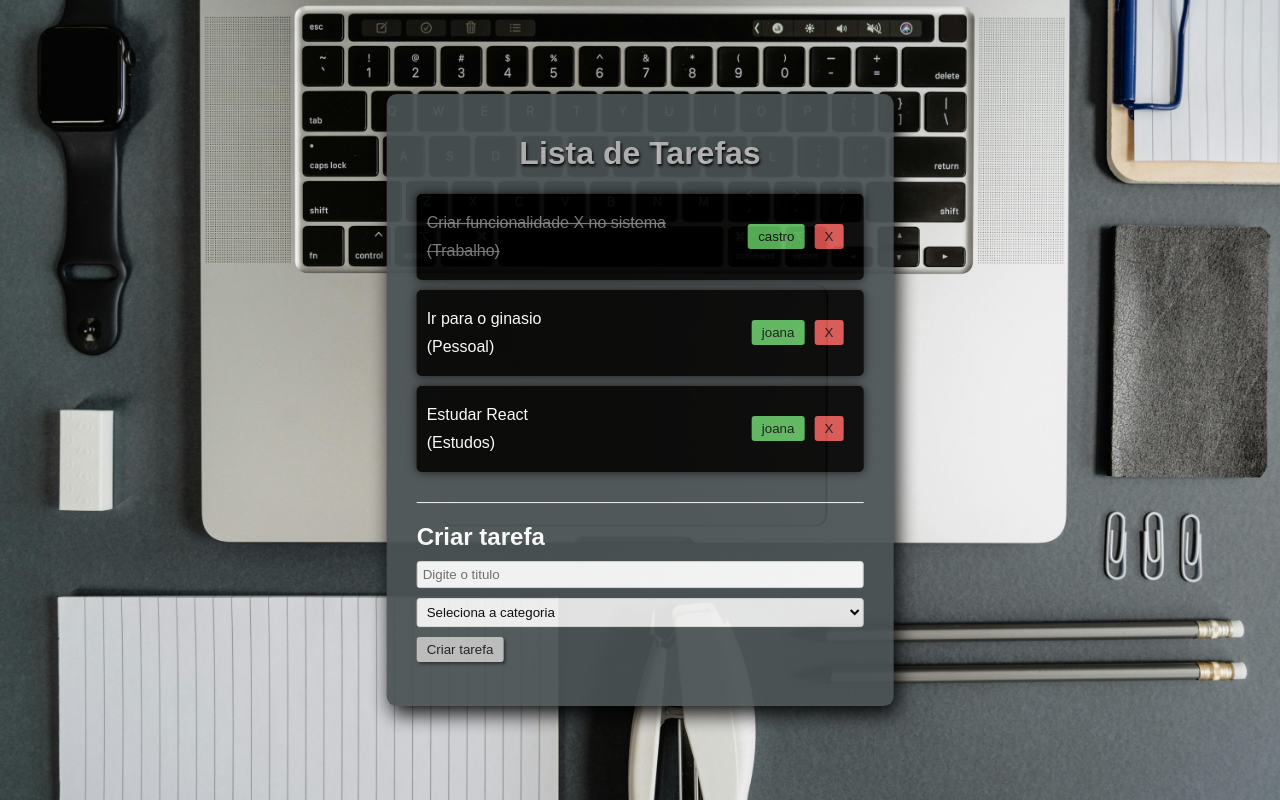
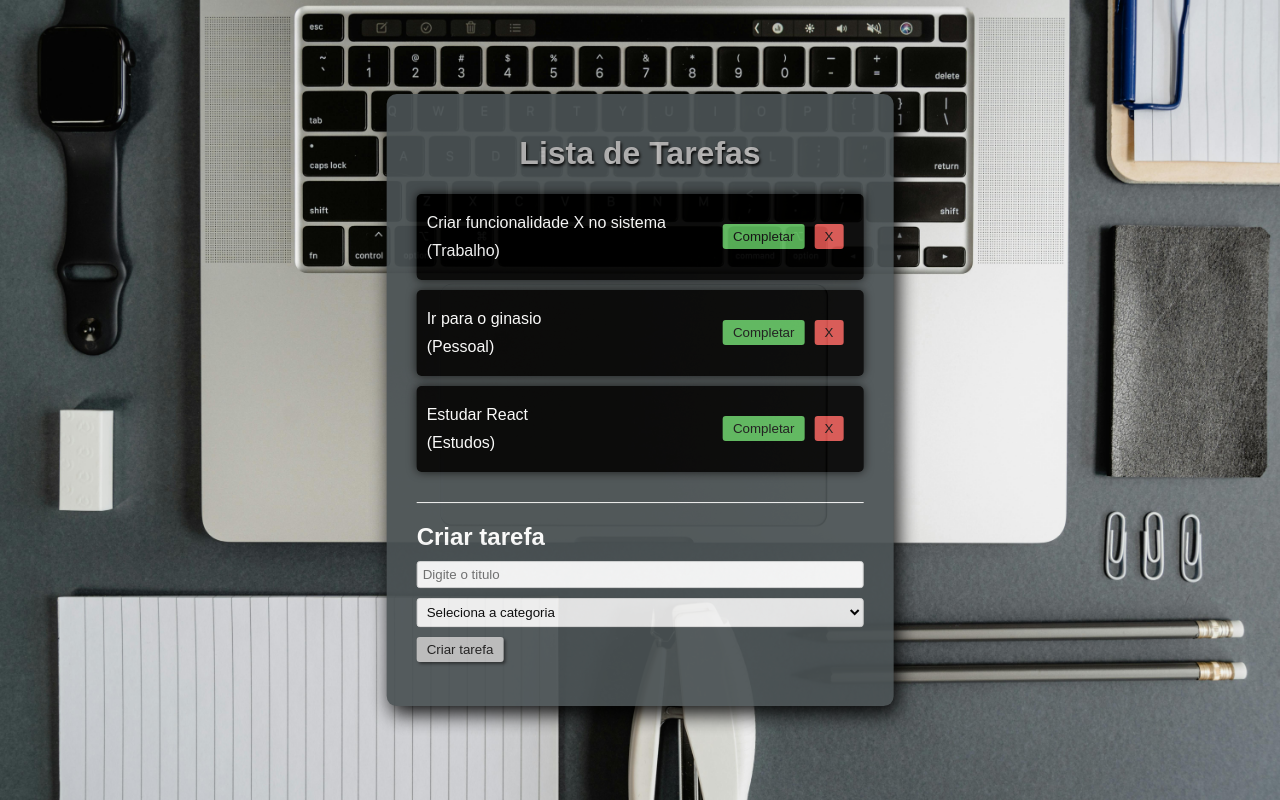
Before and after one commit to joanadecastro/task-management-app-em-React, a React (Vite) app: page / in a window 1280 px wide. Built offline with nearby package versions, Linux system fonts and the light colour scheme.

Commit message:
mark tasks done

```diff
--- a/src/App.css
+++ b/src/App.css
@@ -92,6 +92,7 @@ input, select{
 }
 
 
+/* Adiciona um riscado nas tarefas completas */
 .todo.completed .content p {
   text-decoration: line-through;
   color: gray;
--- a/src/App.jsx
+++ b/src/App.jsx
@@ -11,7 +11,7 @@ function App() {
       id: 1,
       text: "Criar funcionalidade X no sistema",
       category: "Trabalho",
-      isCompleted:true,
+      isCompleted: false,
     },
     {
       id: 2,
@@ -42,9 +42,13 @@ function App() {
   }
 
   const completeTodo = (id) => {
-    setTodos(todos.map((todo =>
-      todo.id === id ? { ...todo, isCompleteted: !todo.isCompleted } : todo
-    )))
+    console.log("completeTodo foi chamado com id:", id);
+
+    setTodos(
+      todos.map(todo =>
+      todo.id === id ? { ...todo, isCompleted: !todo.isCompleted } : todo
+    )
+  )
 
   }
 
@@ -54,14 +58,14 @@ function App() {
       <div className="todo-list">
         {todos.map((todo) => (
           <Todo
-          key={todo.id}
-          todo={todo}
-          removeTodo={removeTodo}
-          completeTodo={completeTodo}
+            key={todo.id}
+            todo={todo}
+            removeTodo={removeTodo}
+            completeTodo={completeTodo}
           />
         ))}
       </div>
-      <TodoForm addTodo={addTodo}/>
+      <TodoForm addTodo={addTodo} />
     </div>
   )
 }
--- a/src/components/Todo.jsx
+++ b/src/components/Todo.jsx
@@ -10,7 +10,7 @@ const Todo = ({todo, removeTodo, completeTodo}) => {
       <p className="category">({todo.category})</p>
     </div>
     <div>
-      <button className='complete' onClick={() => completeTodo(todo.id) } >{todo.isCompleted ? "castro" : "joana"}</button>
+      <button className='complete' onClick={() => completeTodo(todo.id) } >{todo.isCompleted ? "Desmarcar" : "Completar"}</button>
       <button className='remove' onClick={() => removeTodo(todo.id)}>X</button>
     </div>
   </div>
```
